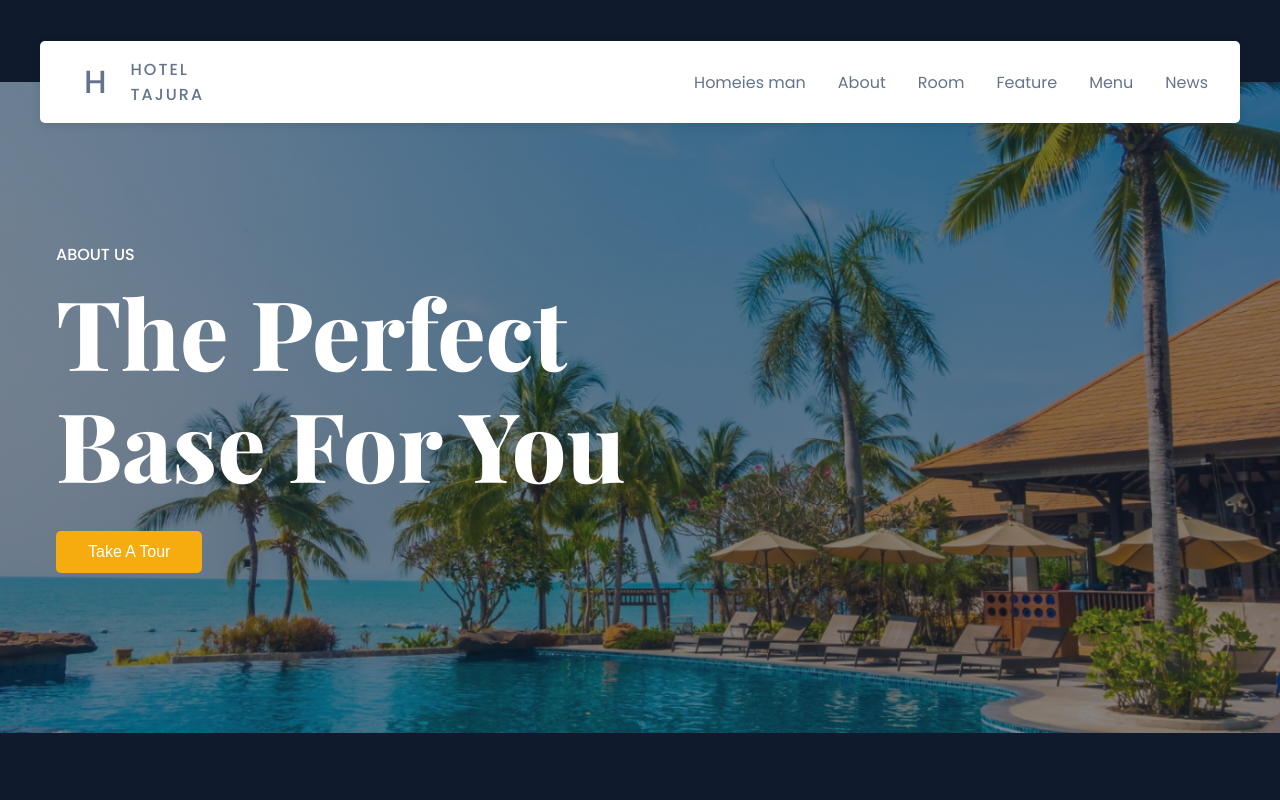
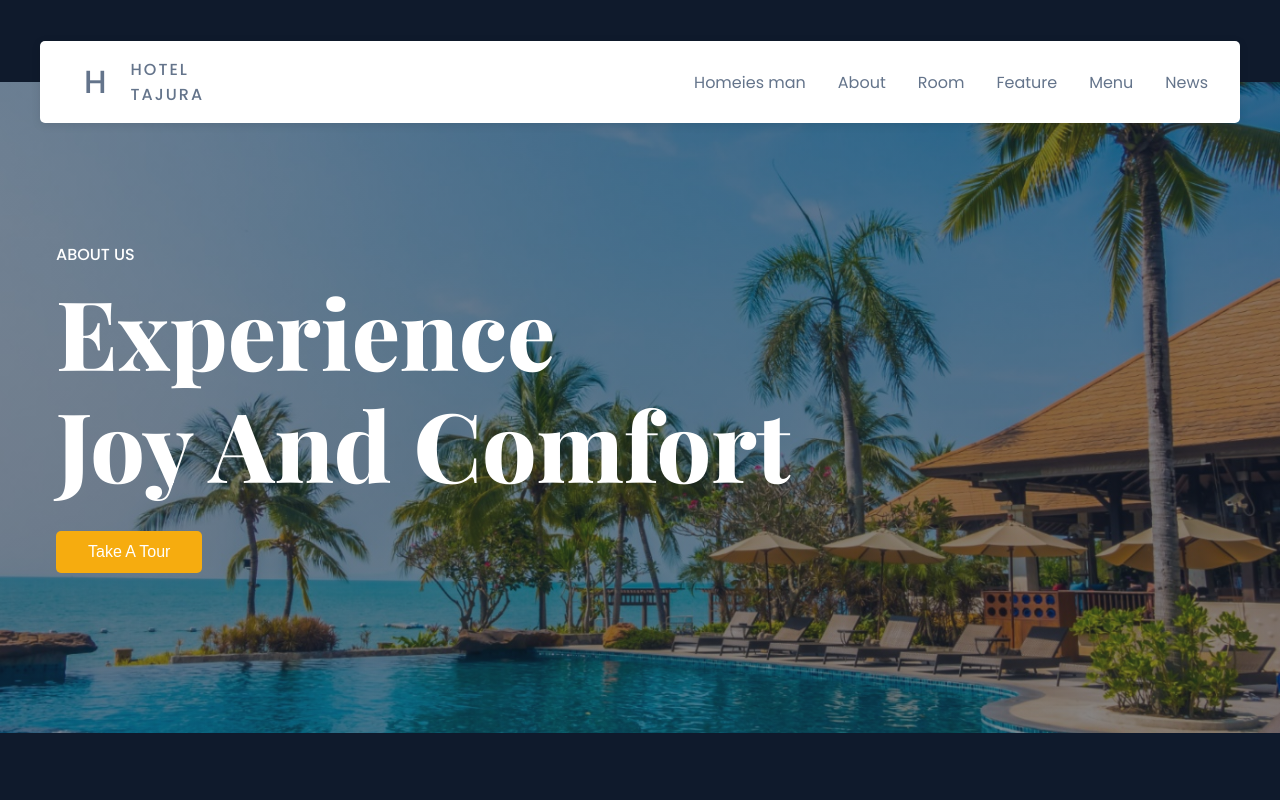
Before and after one commit to RoseManoj/HMS, a plain HTML site: page index.html in a window 1280 px wide. Shown: the top 800 px of the page. Drawn offline with nearby package versions, Linux system fonts and the light colour scheme.

Commit message:
Changed tag line

```diff
--- a/index.html
+++ b/index.html
@@ -36,7 +36,7 @@
     <header class="header" id="home">
       <div class="section__container header__container">
         <p class="section__subheader">ABOUT US</p>
-        <h1>The Perfect<br />Base For You</h1>
+        <h1>Experience<br />Joy And Comfort</h1>
         <button class="btn">Take A Tour</button>
       </div>
     </header>
```
